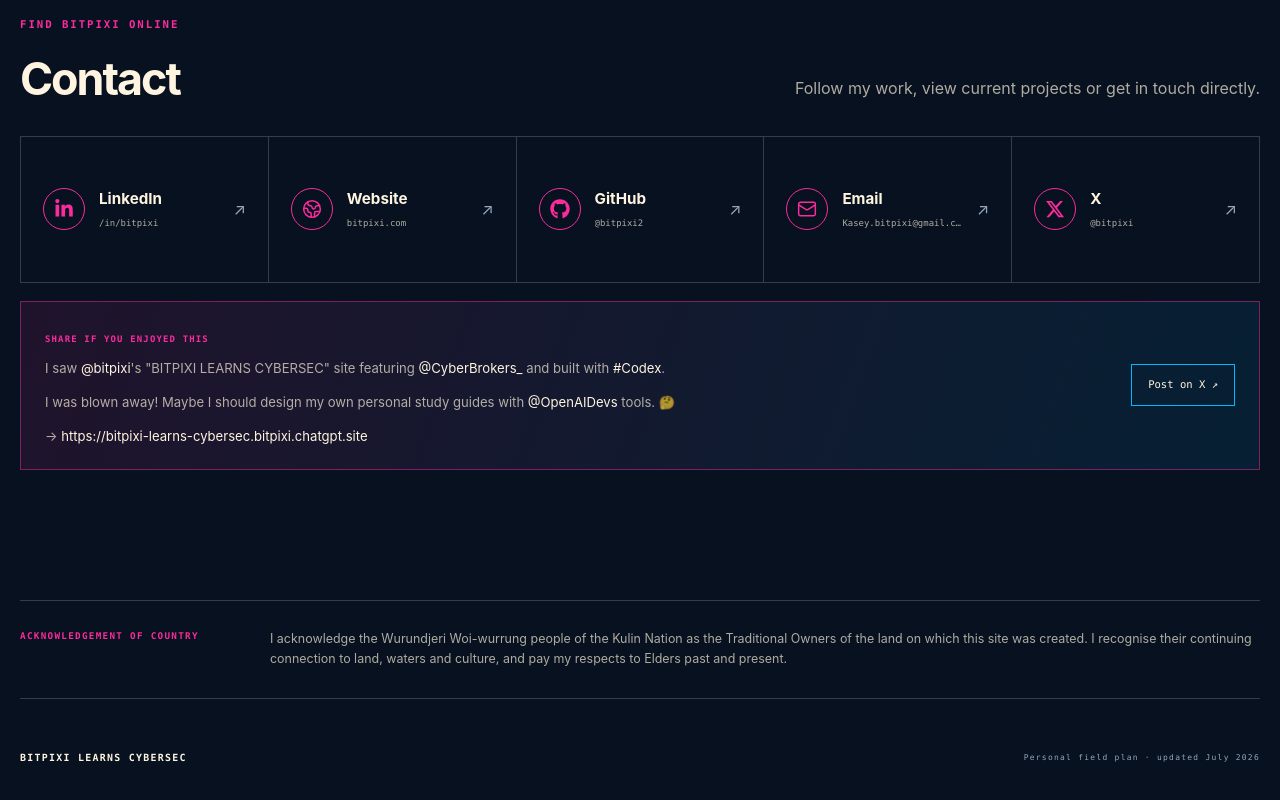
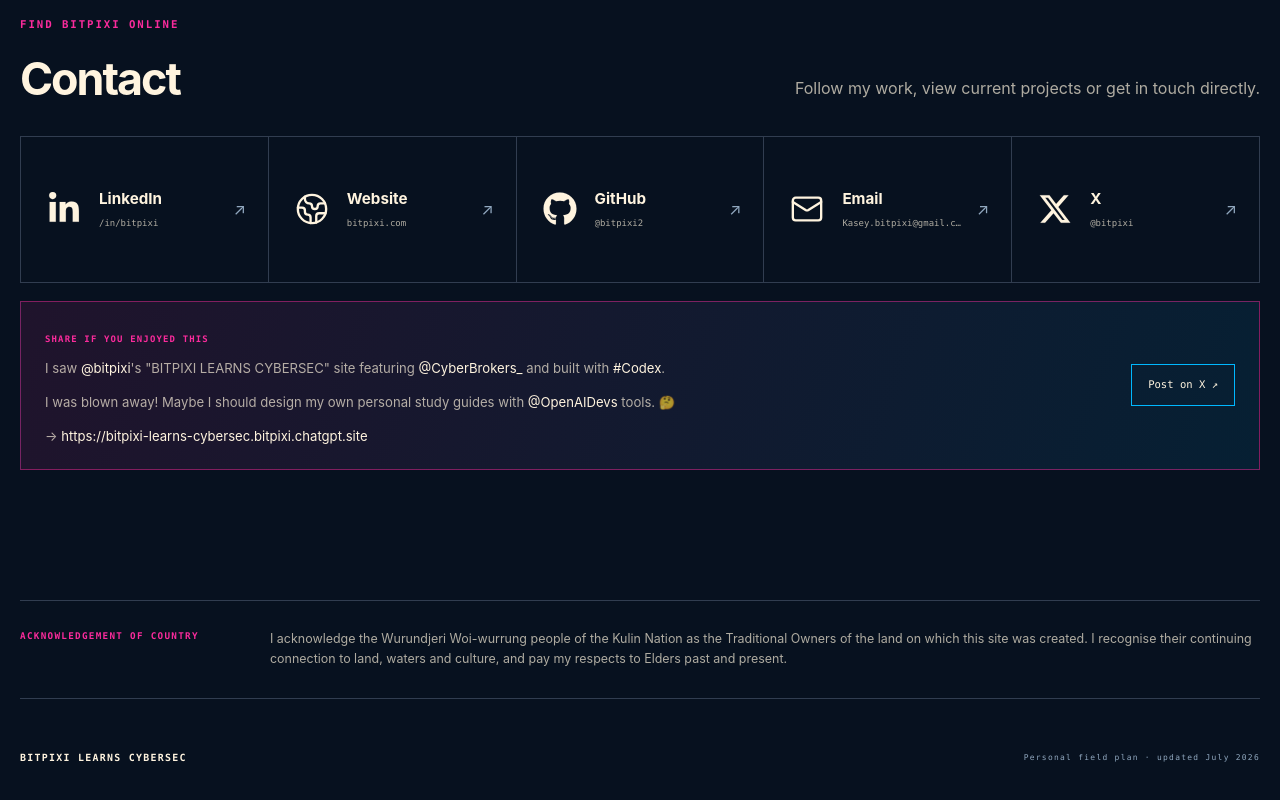
Before and after one commit to bitpixi2/bitpixi-learns-cybersec, a Next.js app: page / in a window 1280 px wide. Shown: the part 8084-8884 px from the top of the page. Built offline with nearby package versions, Linux system fonts and the light colour scheme.

Commit message:
Simplify and enlarge contact icons

```diff
--- a/app/globals.css
+++ b/app/globals.css
@@ -695,15 +695,13 @@ img { display: block; max-width: 100%; }
   height: 42px;
   display: grid;
   place-items: center;
-  border: 1px solid var(--guarded-pink);
-  border-radius: 50%;
-  color: var(--guarded-pink);
-  font-family: var(--mono);
-  font-size: 0.65rem;
-  font-weight: 800;
-  text-transform: uppercase;
+  color: var(--paper);
 }
-.contact-mark svg { width: 20px; height: 20px; stroke-width: 1.8; }
+.contact-mark svg { width: 34px; height: 34px; stroke-width: 1.65; transition: color 160ms ease, filter 160ms ease; }
+.contact-grid > a:hover .contact-mark svg {
+  color: var(--paper);
+  filter: drop-shadow(-2px 0 4px rgba(250, 43, 156, 0.62)) drop-shadow(2px 0 4px rgba(0, 184, 255, 0.62));
+}
 .contact-grid b,
 .contact-grid small { display: block; }
 .contact-grid b { font-size: 0.95rem; }
```
